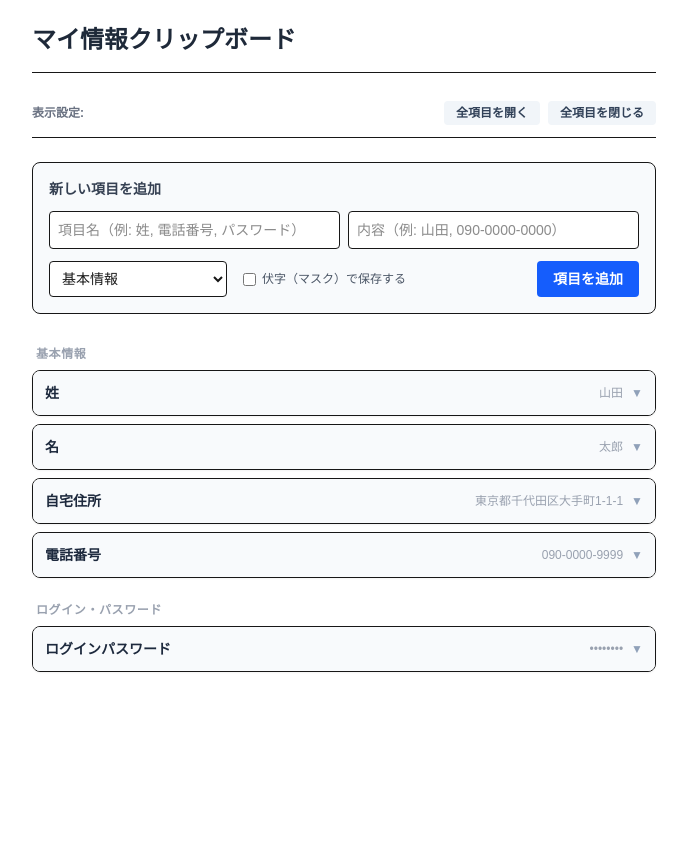
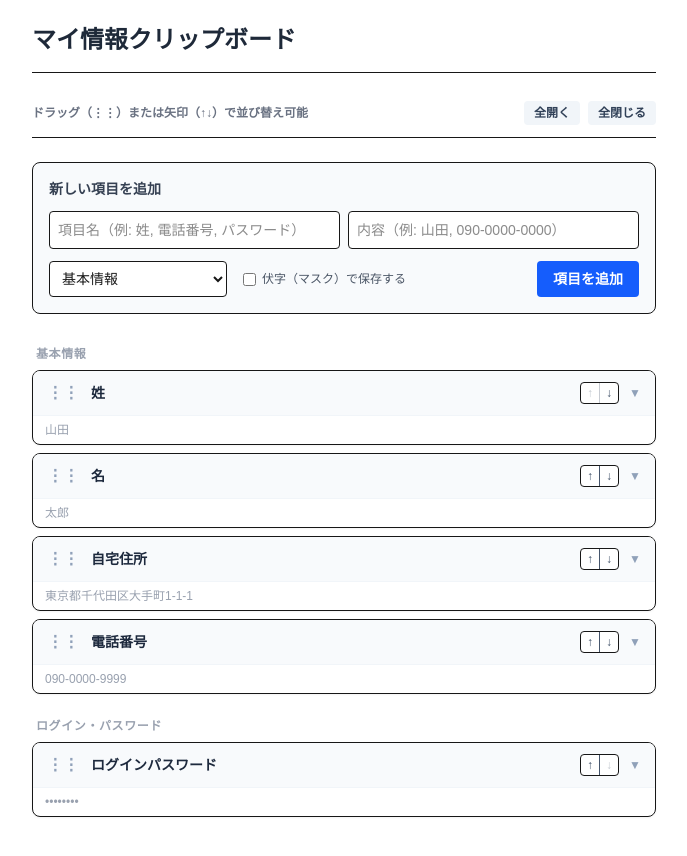
Before and after one commit to hedgehogtomcatqaz1326-netizen/my-clip-app, a Next.js app: page / in a window 1280 px wide. Shown: the top 856 px of the page, without its empty margins (296-983 px from the left). Before the commit the page ends 800 px from the top, so only its background shows below. Built offline with nearby package versions, Linux system fonts and the light colour scheme.

Commit message:
Add drag-and-drop and arrow buttons for item reordering

```diff
--- a/src/app/page.tsx
+++ b/src/app/page.tsx
@@ -1,6 +1,6 @@
 "use client";
 
-import { useState, useEffect } from "react";
+import { useState, useEffect, useRef } from "react";
 
 type Item = {
   id: string;
@@ -27,11 +27,16 @@ export default function Home() {
   const [newIsMasked, setNewIsMasked] = useState(false);
   const [copiedId, setCopiedId] = useState<string | null>(null);
 
-  // 各項目IDごとの折りたたみ状態（true = 開いている, false = 閉じている）
+  // 各項目IDごとの折りたたみ状態
   const [openItemIds, setOpenItemIds] = useState<Record<string, boolean>>({});
 
+  // ドラッグ操作用の参照
+  const dragItem = useRef<number | null>(null);
+  const dragOverItem = useRef<number | null>(null);
+  const [draggingId, setDraggingId] = useState<string | null>(null);
+
   useEffect(() => {
-    const saved = localStorage.getItem("my_info_clipboard_v5");
+    const saved = localStorage.getItem("my_info_clipboard_v6");
     if (saved) {
       try {
         setItems(JSON.parse(saved));
@@ -43,7 +48,7 @@ export default function Home() {
 
   const saveItems = (newItems: Item[]) => {
     setItems(newItems);
-    localStorage.setItem("my_info_clipboard_v5", JSON.stringify(newItems));
+    localStorage.setItem("my_info_clipboard_v6", JSON.stringify(newItems));
   };
 
   const copyToClipboard = (text: string, id: string) => {
@@ -101,27 +106,66 @@ export default function Home() {
     setOpenItemIds(newState);
   };
 
+  // 上下移動ボタンによる並び替え
+  const moveItem = (index: number, direction: "up" | "down") => {
+    const targetIndex = direction === "up" ? index - 1 : index + 1;
+    if (targetIndex < 0 || targetIndex >= items.length) return;
+
+    const updated = [...items];
+    const [movedItem] = updated.splice(index, 1);
+    updated.splice(targetIndex, 0, movedItem);
+    saveItems(updated);
+  };
+
+  // ドラッグ＆ドロップ処理
+  const handleDragStart = (index: number, id: string) => {
+    dragItem.current = index;
+    setDraggingId(id);
+  };
+
+  const handleDragEnter = (index: number) => {
+    dragOverItem.current = index;
+  };
+
+  const handleDragEnd = () => {
+    if (
+      dragItem.current !== null &&
+      dragOverItem.current !== null &&
+      dragItem.current !== dragOverItem.current
+    ) {
+      const updated = [...items];
+      const [draggedItemContent] = updated.splice(dragItem.current, 1);
+      updated.splice(dragOverItem.current, 0, draggedItemContent);
+      saveItems(updated);
+    }
+    dragItem.current = null;
+    dragOverItem.current = null;
+    setDraggingId(null);
+  };
+
   return (
     <main className="max-w-2xl mx-auto p-6 pb-24">
       <header className="pb-4 border-b mb-4">
         <h1 className="text-2xl font-bold text-gray-800">マイ情報クリップボード</h1>
       </header>
 
-      {/* 一括開閉コントロール */}
+      {/* 一括開閉＆並び替えヒント */}
       <div className="sticky top-0 bg-white/90 backdrop-blur-sm py-3 border-b mb-6 z-10 flex items-center justify-between">
-        <div className="text-xs text-gray-500 font-bold">表示設定:</div>
+        <div className="text-xs text-gray-500 font-bold">
+          ドラッグ（⋮⋮）または矢印（↑↓）で並び替え可能
+        </div>
         <div className="flex gap-2">
           <button
             onClick={() => setAllItemsOpen(true)}
-            className="px-3 py-1 bg-slate-100 text-slate-700 hover:bg-slate-200 rounded text-xs font-bold transition-colors"
+            className="px-2.5 py-1 bg-slate-100 text-slate-700 hover:bg-slate-200 rounded text-xs font-bold transition-colors"
           >
-            全項目を開く
+            全開く
           </button>
           <button
             onClick={() => setAllItemsOpen(false)}
-            className="px-3 py-1 bg-slate-100 text-slate-700 hover:bg-slate-200 rounded text-xs font-bold transition-colors"
+            className="px-2.5 py-1 bg-slate-100 text-slate-700 hover:bg-slate-200 rounded text-xs font-bold transition-colors"
           >
-            全項目を閉じる
+            全閉じる
           </button>
         </div>
       </div>
@@ -191,36 +235,83 @@ export default function Home() {
 
               <div className="space-y-2">
                 {categoryItems.map((item) => {
+                  const globalIndex = items.findIndex((i) => i.id === item.id);
                   const isOpen = !!openItemIds[item.id];
+                  const isDragging = draggingId === item.id;
 
                   return (
                     <div
                       key={item.id}
-                      className="border rounded-lg bg-white shadow-xs overflow-hidden hover:border-slate-300 transition-colors"
+                      draggable
+                      onDragStart={() => handleDragStart(globalIndex, item.id)}
+                      onDragEnter={() => handleDragEnter(globalIndex)}
+                      onDragEnd={handleDragEnd}
+                      onDragOver={(e) => e.preventDefault()}
+                      className={`border rounded-lg bg-white shadow-xs overflow-hidden transition-all ${
+                        isDragging ? "opacity-40 border-blue-400 bg-blue-50" : "hover:border-slate-300"
+                      }`}
                     >
-                      {/* 項目の折りたたみヘッダー */}
-                      <button
-                        onClick={() => toggleItemOpen(item.id)}
-                        className="w-full flex items-center justify-between p-3 bg-slate-50 hover:bg-slate-100 transition-colors text-left"
-                      >
-                        <span className="text-sm font-bold text-slate-800">
-                          {item.label}
-                        </span>
-                        <div className="flex items-center gap-2">
-                          {!isOpen && (
-                            <span className="text-xs text-gray-400 font-mono truncate max-w-[120px] sm:max-w-[200px]">
-                              {item.isMasked ? "••••••••" : item.value}
-                            </span>
-                          )}
-                          <span className="text-xs text-slate-400 font-bold">
+                      {/* 項目のヘッダー */}
+                      <div className="flex items-center justify-between p-2.5 bg-slate-50 border-b border-slate-100">
+                        {/* ドラッグ用ハンドル & ラベル */}
+                        <div className="flex items-center gap-2 flex-1 min-w-0">
+                          <span
+                            className="cursor-grab active:cursor-grabbing text-slate-400 hover:text-slate-600 select-none text-base font-bold px-1"
+                            title="ドラッグして並び替え"
+                          >
+                            ⋮⋮
+                          </span>
+                          <button
+                            onClick={() => toggleItemOpen(item.id)}
+                            className="text-left font-bold text-slate-800 text-sm truncate flex-1"
+                          >
+                            {item.label}
+                          </button>
+                        </div>
+
+                        {/* 上下移動ボタン & 開閉トグル */}
+                        <div className="flex items-center gap-1.5 shrink-0 ml-2">
+                          <div className="flex bg-white border rounded overflow-hidden">
+                            <button
+                              onClick={() => moveItem(globalIndex, "up")}
+                              disabled={globalIndex === 0}
+                              className="px-1.5 py-0.5 text-xs text-slate-600 hover:bg-slate-100 disabled:opacity-30 border-r"
+                              title="上へ移動"
+                            >
+                              ↑
+                            </button>
+                            <button
+                              onClick={() => moveItem(globalIndex, "down")}
+                              disabled={globalIndex === items.length - 1}
+                              className="px-1.5 py-0.5 text-xs text-slate-600 hover:bg-slate-100 disabled:opacity-30"
+                              title="下へ移動"
+                            >
+                              ↓
+                            </button>
+                          </div>
+
+                          <button
+                            onClick={() => toggleItemOpen(item.id)}
+                            className="p-1 text-xs text-slate-400 font-bold hover:text-slate-600"
+                          >
                             {isOpen ? "▲" : "▼"}
-                          </span>
+                          </button>
                         </div>
-                      </button>
+                      </div>
 
-                      {/* 項目の詳細コンテンツ（開いている時のみ表示） */}
+                      {/* 閉じている時の事前表示（簡易値） */}
+                      {!isOpen && (
+                        <div
+                          onClick={() => toggleItemOpen(item.id)}
+                          className="px-3 py-1.5 text-xs text-gray-400 font-mono truncate cursor-pointer hover:bg-slate-50/50"
+                        >
+                          {item.isMasked ? "••••••••" : item.value}
+                        </div>
+                      )}
+
+                      {/* 開いている時の詳細コンテンツ */}
                       {isOpen && (
-                        <div className="p-3 border-t bg-white flex flex-col sm:flex-row sm:items-center justify-between gap-3">
+                        <div className="p-3 bg-white flex flex-col sm:flex-row sm:items-center justify-between gap-3 border-t">
                           <div className="text-base font-bold text-gray-800 font-mono break-all">
                             {item.isMasked ? "••••••••" : item.value}
                           </div>
```
